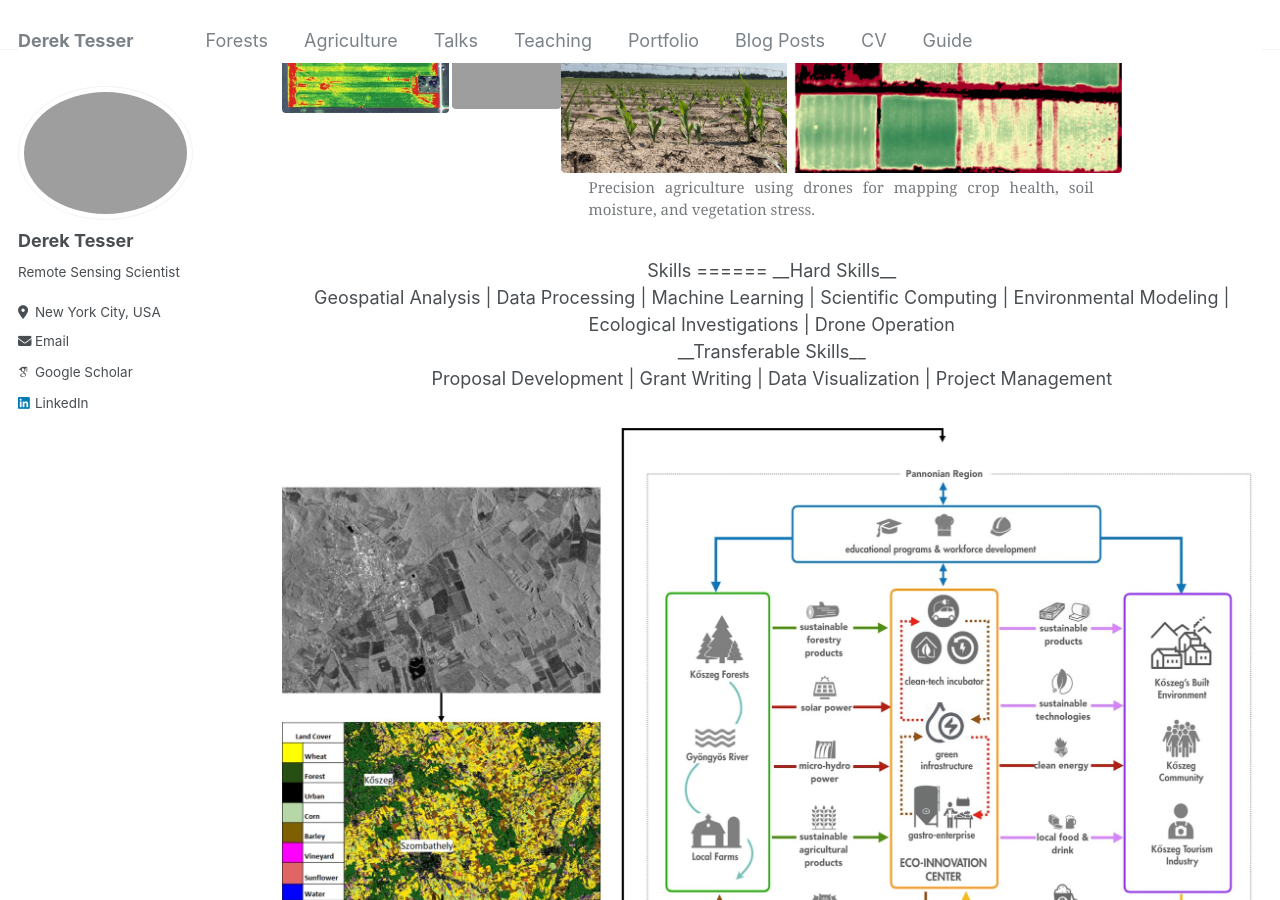
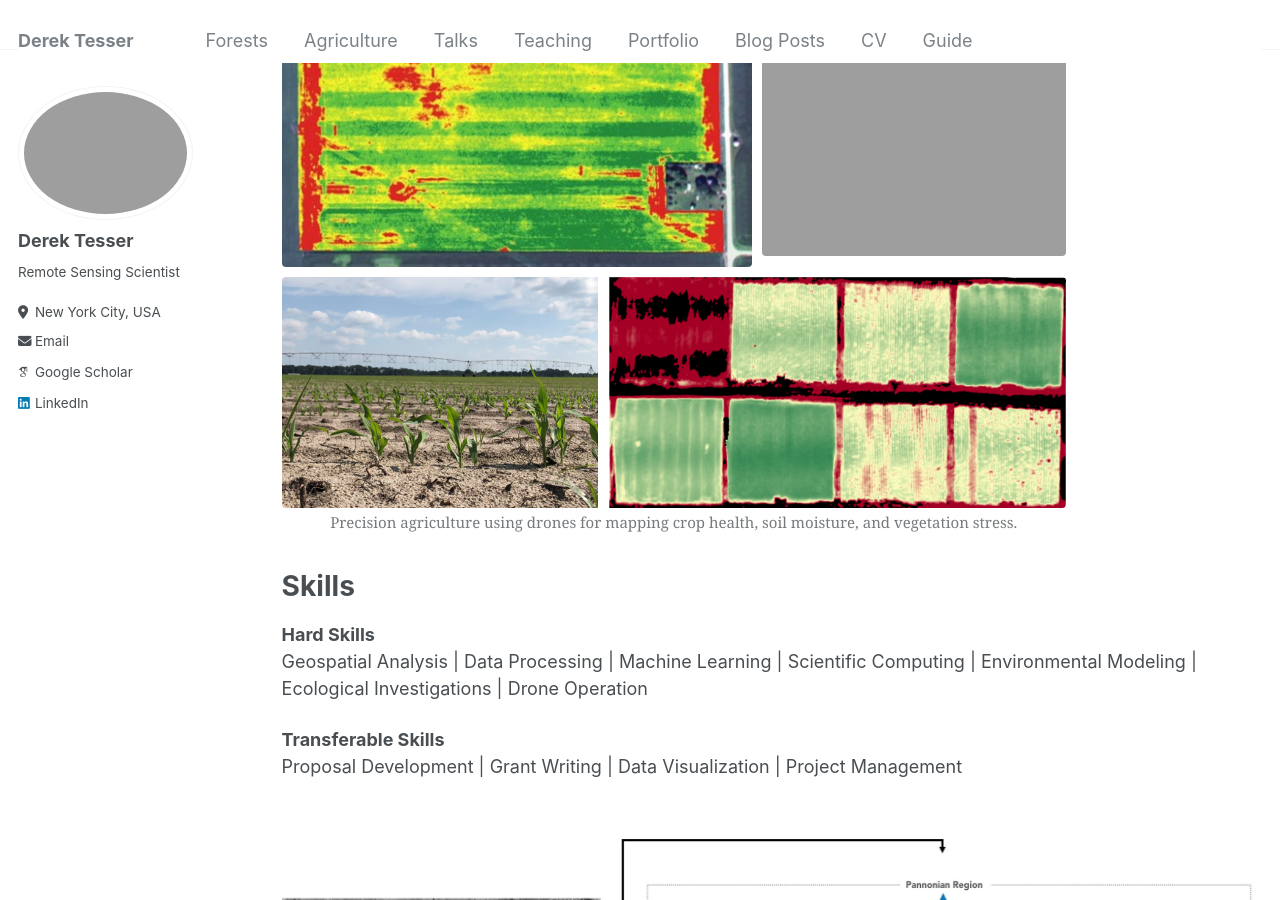
Before and after one commit to dstesser/dstesser.github.io, a Jekyll site: the page built from _pages/agriculture.md, in a window 1280 px wide and 900 px high, scrolled down 599 px. Built offline with Jekyll 4.4.1, drawn with Linux system fonts in a browser that asks for light colours; some web fonts are replaced.

Commit message:
Update agriculture.md

```diff
--- a/_pages/agriculture.md
+++ b/_pages/agriculture.md
@@ -32,7 +32,8 @@ City College of New York<br>
         <figure style="width: 31%;">
             <img src="https://dstesser.github.io/images/gallo_gif_resized2.gif" style="width: 100%;" alt="gallovineyard">
         </figure>
-    <div style="display: flex; flex-wrap: wrap; gap: -20px; margin-top: -20px;">
+    </div>
+    <div style="display: flex; flex-wrap: wrap; margin-top: -80px;">
         <figure style="width: 80%;">
             <img src="https://raw.githubusercontent.com/dstesser/dstesser.github.io/master/images/uf_russellranch_combined.png" style="width: 100%;">
             <figcaption style="font-size: 15px; max-width: 90%; text-align:justify; margin: 0 auto; margin-top: -15px;">Precision agriculture using drones for mapping crop health, soil moisture, and vegetation stress.</figcaption>
```
